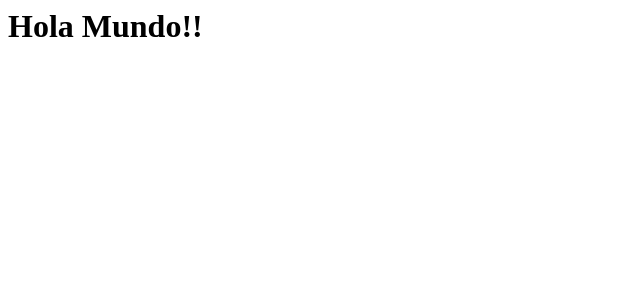
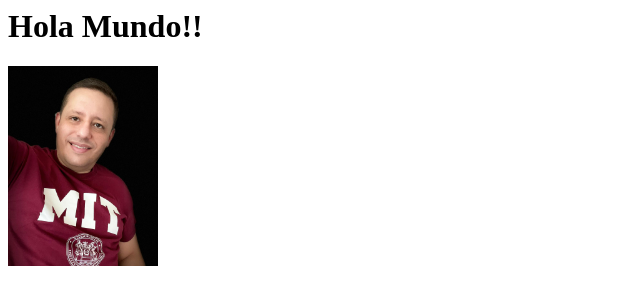
Before and after one commit to demb0912/david.cloud.github.io, a plain HTML site: page index.html in a window 1280 px wide. Shown: the whole page, without its empty margins (0-640 px from the left). Drawn offline with Linux system fonts and the light colour scheme.

Commit message:
agregué imágen

```diff
--- a/index.html
+++ b/index.html
@@ -1,3 +1,6 @@
 <html>
      <h1>Hola Mundo!!</h1>
+     <div>
+         <img src="demb.jpg" height="200">
+     </div>
 </html>
```
Also changed, not shown: demb.jpg (added).
